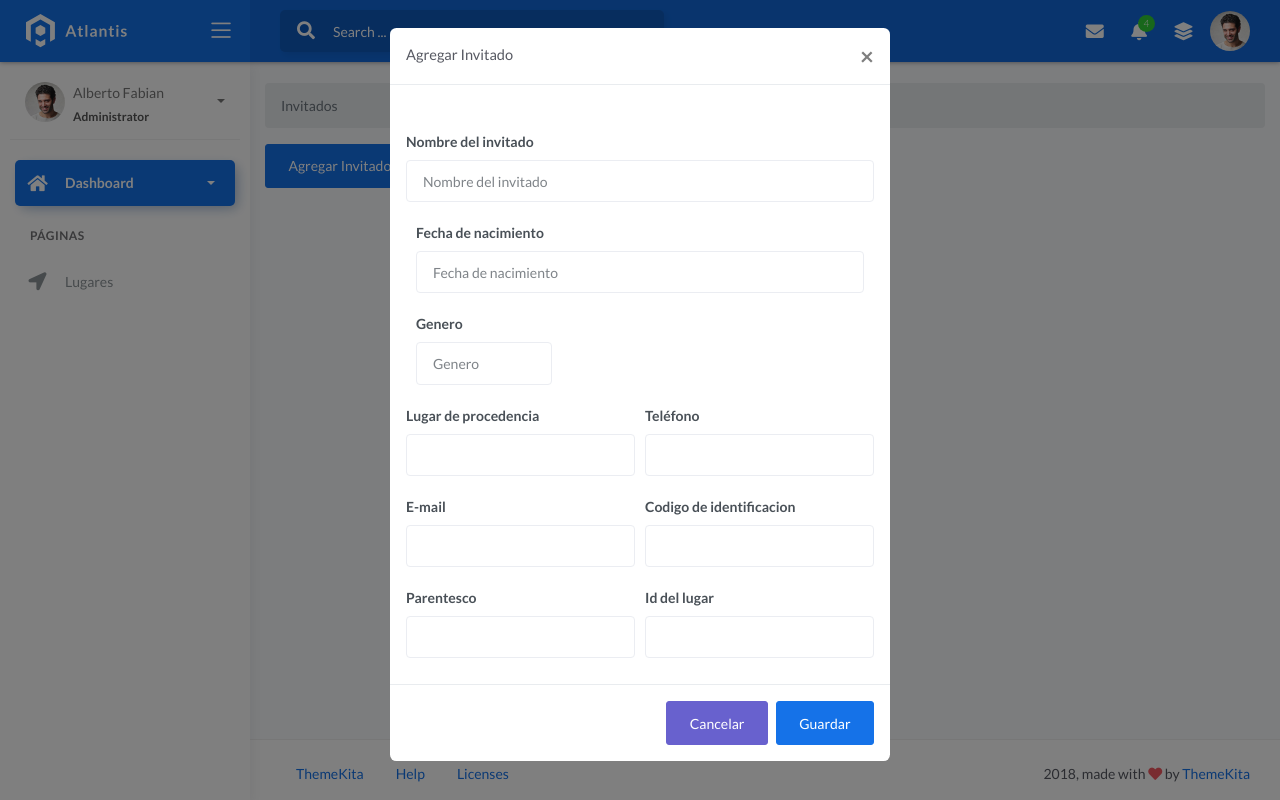
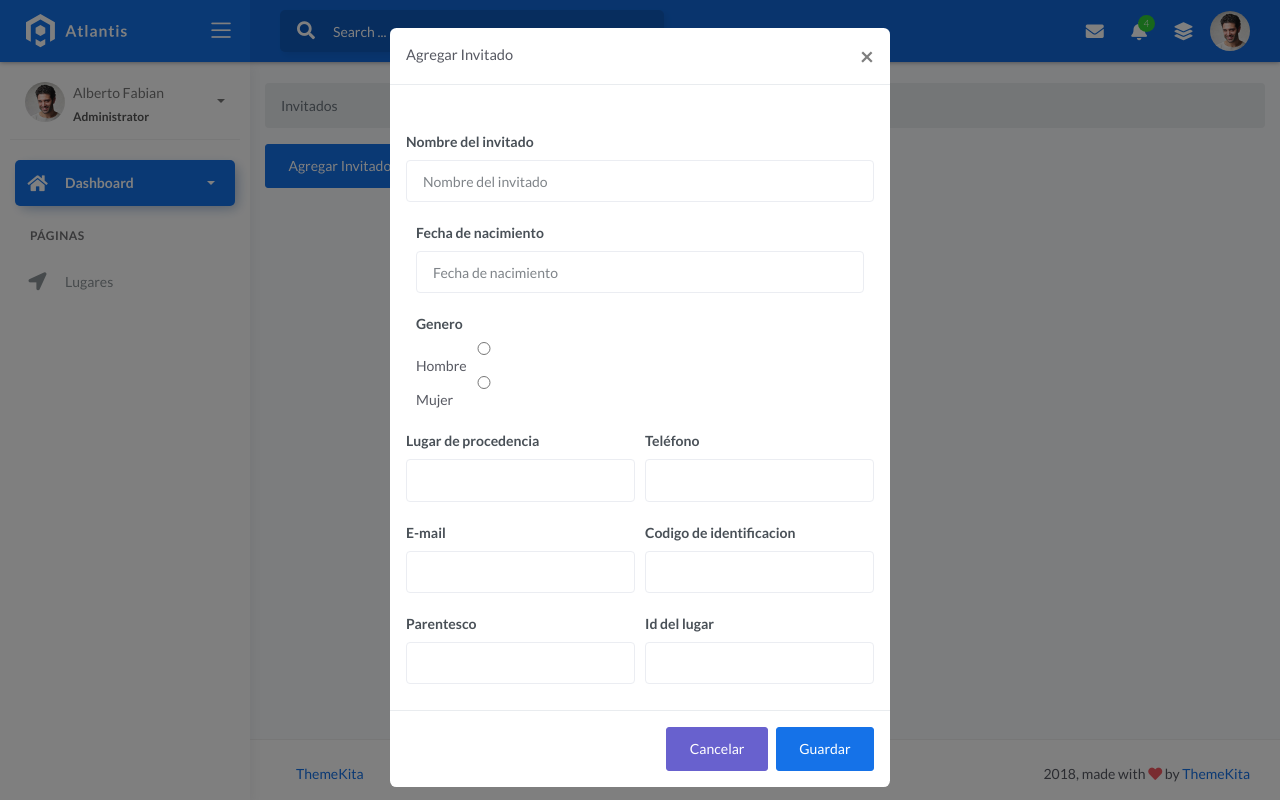
Before and after one commit to halbertofabian/agendaItz, a PHP site: page /invitados in a window 1280 px wide, after a click on "Agregar Invitado". Run offline with PHP 8.4, Linux system fonts and the light colour scheme.

Commit message:
Modificación de invitados

```diff
--- a/vista/paginas/invitados.php
+++ b/vista/paginas/invitados.php
@@ -39,7 +39,8 @@
             </div>
             <div class="form-group col-md-4">
               <label for="genero">Genero</label>
-              <input type="text" class="form-control" id="genero" placeholder="Genero" name="genero">
+              <input type="radio" class="form-control" id="genero_hombre" name="genero" value="1">Hombre <br>
+              <input type="radio" class="form-control" id="genero_mujer" name="genero" value="0">Mujer
             </div>
             <div class="form-row">
               <div class="form-group col-md-6">
@@ -52,7 +53,7 @@
               </div>
               <div class="form-group col-md-6">
                 <label for="email">E-mail</label>
-                <input type="text" class="form-control" id="email" name="email">
+                <input type="email" class="form-control" id="email" name="email">
               </div>
               <div class="form-group col-md-6">
                 <label for="idpersona">Codigo de identificacion</label>
```
